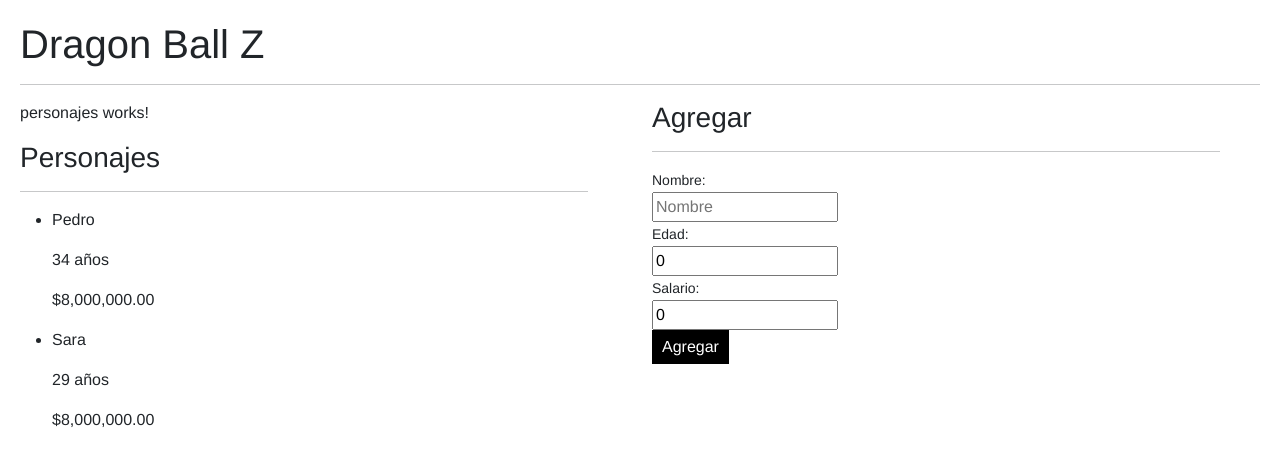
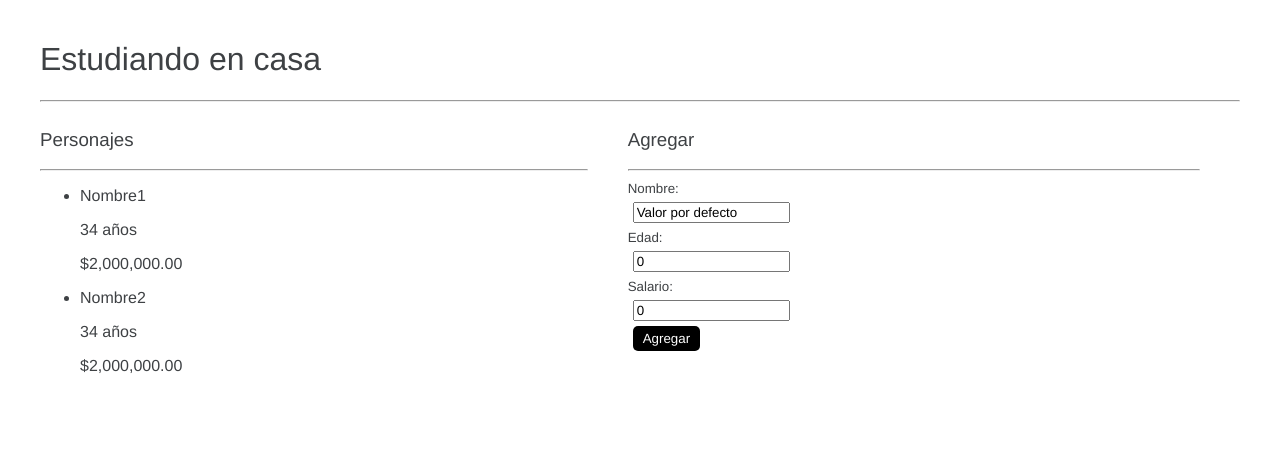
Before and after one commit to petterquinones/seccion4-ngFor-ngIf-ngTemplate, an Angular app: page / in a window 1280 px wide. Shown: the top 466 px of the page. Built offline with nearby package versions, Linux system fonts and the light colour scheme.

Commit message:
Nuevos ajustes y configuración del servicio

```diff
--- a/angular.json
+++ b/angular.json
@@ -27,11 +27,9 @@
               "src/assets"
             ],
             "styles": [
-              "src/styles.css",
-              "node_modules/bootstrap/dist/css/bootstrap.min.css"
+              "src/styles.css"
             ],
             "scripts": [
-              "node_modules/bootstrap/dist/js/bootstrap.min.js"
             ]
           },
           "configurations": {
--- /dev/null
+++ b/src/app/dbz/agregar/agregar.component.html
@@ -0,0 +1,38 @@
+
+
+<h3>Agregar</h3>
+<hr />
+<form (ngSubmit)="agregar()">
+  <div>
+    <label><small>Nombre:</small></label>
+    <input
+      type="text"
+      placeholder="Nombre"
+      name="nombre"
+      [value]="nuevo.nombre"
+      [(ngModel)]="nuevo.nombre"
+    />
+  </div>
+
+  <div>
+    <label> <small>Edad:</small></label>
+    <input
+      type="number"
+      placeholder="edad"
+      name="edad"
+      [(ngModel)]="nuevo.edad"
+    />
+  </div>
+
+  <div>
+    <label> <small>Salario:</small> </label>
+    <input
+      type="number"
+      placeholder="salario"
+      name="salario"
+      [(ngModel)]="nuevo.salario"
+    />
+  </div>
+
+  <button type="submit">Agregar</button>
+</form>
--- /dev/null
+++ b/src/app/dbz/agregar/agregar.component.ts
@@ -0,0 +1,41 @@
+import { Component, EventEmitter, Input, Output } from '@angular/core';
+import { Personaje } from '../interface/Personaje';
+import { DbzService } from '../services/dbz.service';
+
+@Component({
+  selector: 'app-agregar',
+  templateUrl: './agregar.component.html',
+  styleUrls: ['./agregar.component.css']
+})
+
+export class AgregarComponent {
+
+  //Estoy importa
+  @Input('nuevaPersona')
+  nuevo: Personaje = {
+    nombre: "",
+    edad: 0,
+    salario: 0
+  }
+  // @Output('onNuevoPersonaje') onNuevoPersonaje: EventEmitter<Personaje> = new EventEmitter();
+  constructor(private dbzService:DbzService){
+
+  }
+
+  agregar() {
+    //Si el nombre esta en blanco salte el metodo.
+    if (this.nuevo.nombre.trim().length === 0) {
+      return;
+    }
+
+    this.dbzService.agregarPersonas(this.nuevo);
+    // this.onNuevoPersonaje.emit(this.nuevo);
+    //Limpiar el objeto para que aparezca vacio
+    this.nuevo = {
+      nombre: "",
+      edad: 0,
+      salario: 0
+    }
+  }
+
+}
--- a/src/app/dbz/interface/Personaje.ts
+++ b/src/app/dbz/interface/Personaje.ts
@@ -1,5 +1,5 @@
 export interface Personaje {
     nombre: string;
     edad: number;
-    salario: number
+    salario?: number
   }
--- a/src/app/dbz/main-page/main-page.component.html
+++ b/src/app/dbz/main-page/main-page.component.html
@@ -1,48 +1,18 @@
-<h1>Dragon Ball Z</h1>
+
+<h1>Estudiando en casa</h1>
+
 <hr />
+
 <div class="row">
 
   <div class="col">
-    <app-personajes [personasData]="personas"></app-personajes>
+    <app-personajes>
+    </app-personajes>
   </div>
 
   <div class="col">
-    <h3>Agregar</h3>
-    <hr />
+    <app-agregar
+    [nuevaPersona]="nuevo"></app-agregar>
+  </div>
 
-    <form (ngSubmit)="agregar()">
-      <div>
-        <label><small>Nombre:</small></label>
-        <input
-          type="text"
-          placeholder="Nombre"
-          name="nombre"
-          [value]="nuevo.nombre"
-          [(ngModel)]="nuevo.nombre"
-        />
-      </div>
-
-      <div>
-        <label> <small>Edad:</small></label>
-        <input
-          type="number"
-          placeholder="edad"
-          name="edad"
-          [(ngModel)]="nuevo.edad"
-        />
-      </div>
-
-      <div>
-        <label> <small>Salario:</small> </label>
-        <input
-          type="number"
-          placeholder="salario"
-          name="salario"
-          [(ngModel)]="nuevo.salario"
-        />
-      </div>
-
-      <button type="submit">Agregar</button>
-    </form>
-  </div>
 </div>
--- a/src/app/dbz/main-page/main-page.component.ts
+++ b/src/app/dbz/main-page/main-page.component.ts
@@ -1,46 +1,34 @@
 import { Component } from '@angular/core';
 
 import { Personaje } from './../interface/Personaje';
+import { DbzService } from '../services/dbz.service';
 
 @Component({
   selector: 'app-main-page',
   templateUrl: './main-page.component.html',
 })
+
 export class MainPageComponent {
-
-  personas: Personaje[] = [
-    {
-      nombre: "Pedro",
-      edad: 34,
-      salario:8000000
-    },
-    {
-      nombre: "Sara",
-      edad: 29,
-      salario: 8000000
-    },
-  ];
 
 
   nuevo: Personaje = {
-    nombre: "",
+    nombre: "Valor por defecto",
     edad: 0,
-    salario:0
+    salario: 0
   }
 
+  // addNewPersonaje(argumento:Personaje) {
+  //   console.log(argumento);
+  // }
 
-  agregar() {
-    //Si el nombre esta en blanco salte el metodo.
-    if (this.nuevo.nombre.trim().length === 0) {
-      return;
-    }
-    this.personas.push(this.nuevo);
-    //Limpiar el objeto para que aparezca vacio
-    this.nuevo={
-      nombre: "",
-      edad: 0,
-      salario:0
-    }
+  //Mediante un getter estoy obteniendo información del servicio.
+  //De esta forma estoy captando la información o data que se esta manipulando desde el servicio.
+  // get personas():Personaje []{
+  //   return this.dbzService.personas;
+  // }
+
+  constructor(){
+
   }
 
 }
--- a/src/app/dbz/personajes/personajes.component.html
+++ b/src/app/dbz/personajes/personajes.component.html
@@ -1,5 +1,4 @@
-<p>personajes works!</p>
-<!--  -->
+
 <h3>Personajes</h3>
 <hr />
 <ul>
--- a/src/app/dbz/personajes/personajes.component.ts
+++ b/src/app/dbz/personajes/personajes.component.ts
@@ -1,12 +1,21 @@
 import { Component, Input } from '@angular/core';
+import { DbzService } from '../services/dbz.service';
 
 
 @Component({
   selector: 'app-personajes',
   templateUrl: './personajes.component.html',
 })
+
 export class PersonajesComponent{
 
 
-  @Input('personasData')  personas: any[] = [];
+  // @Input('personasData') personas: any[] = [];
+
+  get personas(){
+    return this.dbzService.personas;
+  }
+
+  constructor(private dbzService: DbzService){}
+
 }
--- /dev/null
+++ b/src/app/dbz/services/dbz.service.ts
@@ -0,0 +1,35 @@
+import { Injectable } from "@angular/core";
+import { Personaje } from '../interface/Personaje';
+
+
+@Injectable()
+export class DbzService {
+
+   private _personas: Personaje[] = [
+        {
+            nombre: "Nombre1",
+            edad: 34,
+            salario:2000000
+        },
+        {
+            nombre: "Nombre2",
+            edad: 34,
+            salario:2000000
+        }
+    ];
+
+    //Este me retorna un arreglo de _personas de tipo Personaje.
+    get personas():Personaje[]{
+        return [...this._personas];// se escribe entre llaves pues de esta forma no se pasa la referencia.
+    }
+
+    constructor() {
+        console.log("Servicio inicializado.");
+    }
+
+    agregarPersonas(persona:Personaje){
+        this._personas.push(persona);
+    }
+}
+
+//Los servición en angular se caracterizan porque tienen un decorador Injectable, este decorador le dice a angular, que esta es una clase que se va poder inyectar. y se podran usar sus propiedades en otras clases.
```
Also changed, not shown: src/app/dbz/dbz.module.ts (+8 -1 lines), src/app/dbz/agregar/agregar.component.css (added), 1 other file (tests, documents, lock files or other folders).
